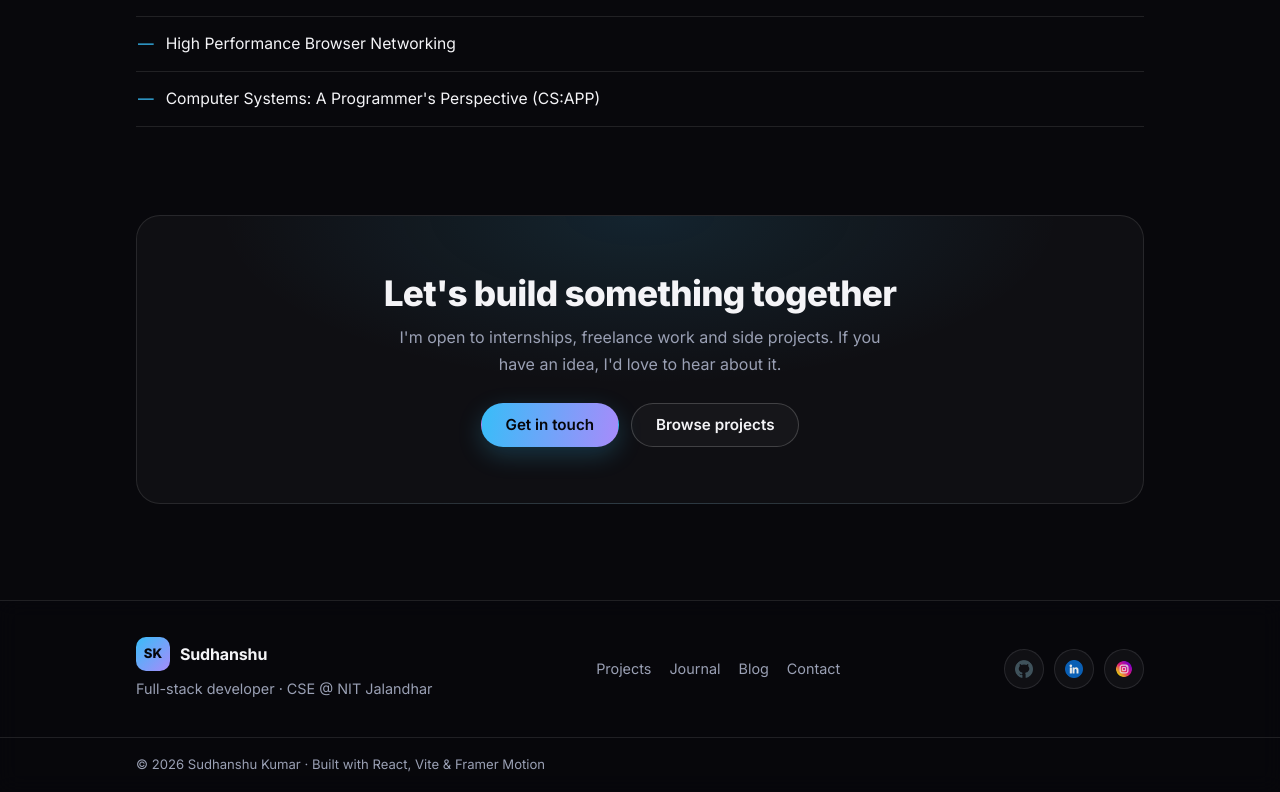
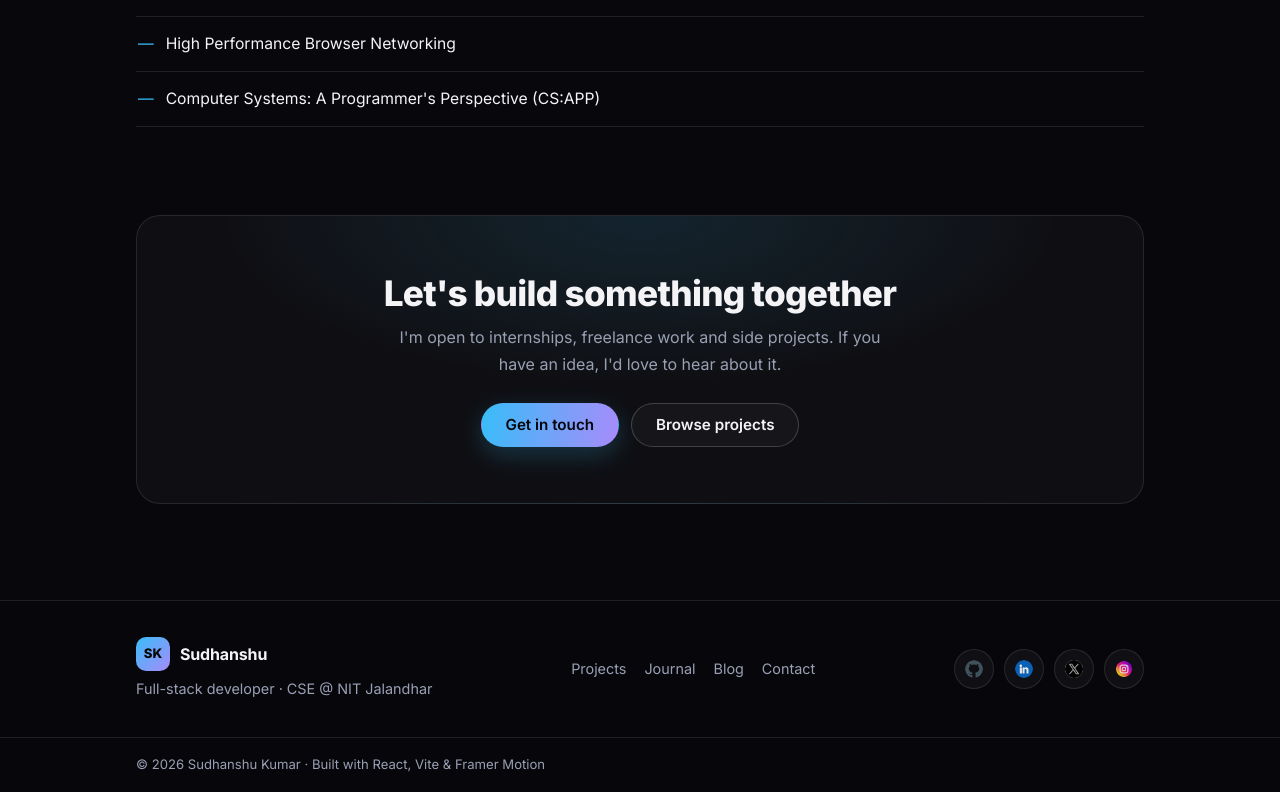
Before and after one commit to sanudking/portfolio, a React (Vite) app: page / in a window 1280 px wide. Shown: the part 3607-4399 px from the top of the page. Built offline with nearby package versions, Linux system fonts and the light colour scheme; no server answers.

Commit message:
Add X profile link to footer with circular social icons

```diff
--- a/src/components/Footer.jsx
+++ b/src/components/Footer.jsx
@@ -10,6 +10,11 @@ const socials = [
     label: "LinkedIn",
     href: "https://www.linkedin.com/in/sudhanshu-kumar-9ba993239/",
     icon: "/images/linkedin.png",
+  },
+  {
+    label: "X",
+    href: "https://x.com/sanudking2",
+    icon: "/images/x.png",
   },
   {
     label: "Instagram",
--- a/src/index.css
+++ b/src/index.css
@@ -585,6 +585,8 @@ button,
 .social-btn img {
   width: 18px;
   height: 18px;
+  border-radius: 50%;
+  object-fit: cover;
   opacity: 0.9;
 }
 .footer-bottom {
```
Also changed, not shown: public/images/x.png (added).
